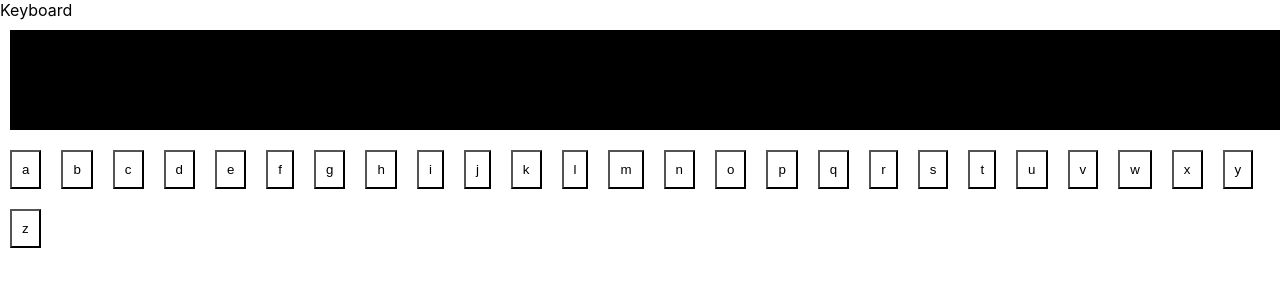
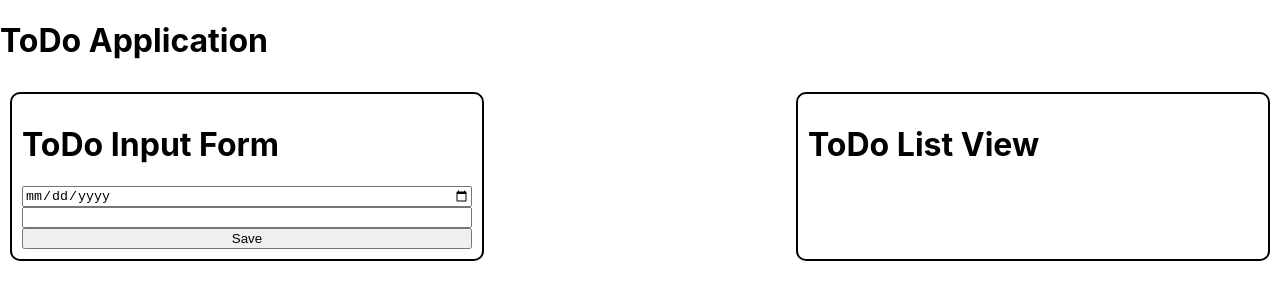
Before and after one commit to dnycstr/react-training-2025, a React (Create React App) app: page / in a window 1280 px wide. Shown: the top 300 px of the page. Built offline with nearby package versions, Linux system fonts and the light colour scheme.

Commit message:
Initial Todo Application

```diff
--- a/src/App.css
+++ b/src/App.css
@@ -39,11 +39,10 @@
   background-color: rgb(255, 255, 255);
   color: rgb(0, 0, 0);
   font-weight: 400;
-  width:fit-content;
+  width: fit-content;
   padding: 10px;
   margin: 10px;
 }
-
 
 .red-div {
   background-color: red;
@@ -102,3 +101,60 @@
     transform: rotate(360deg);
   }
 }
+
+.todo-container {
+  border-radius: 10px;
+  border-width: 2px;
+  border-style: solid;
+  border-color: black;
+  display: flex;
+  flex-direction: column;
+  justify-content: space-between;
+  width: 450px;
+  padding: 10px;
+  margin: 10px;
+}
+
+.todo-item-container {
+  border-radius: 10px;
+  border-width: 2px;
+  border-style: solid;
+  border-color: black;
+  display: flex;
+  flex-direction: row;
+  justify-content: space-between;
+  padding: 10px;
+  margin: 10px;
+}
+
+.todo-item-open {
+  background-color: rgb(88, 83, 83);
+  color: rgb(0, 0, 0);
+  width: 20px;
+  height: 20px;
+  border-radius: 50%;
+}
+
+.todo-item-complete {
+  background-color: rgb(16, 173, 45);
+  color: rgb(255, 255, 255);
+  width: 20px;
+  height: 20px;
+  border-radius: 50%;
+}
+
+.todo-item-overdue {
+  background-color: rgb(196, 58, 20);
+  color: rgb(255, 255, 255);
+  width: 20px;
+  height: 20px;
+  border-radius: 50%;
+}
+
+.todo-complete {
+  text-decoration: line-through;
+}
+
+.todo-open {
+  text-decoration: line-through;
+}
--- a/src/App.tsx
+++ b/src/App.tsx
@@ -1,22 +1,10 @@
 import "./App.css";
-import { KeyboardComponent } from "./parenttsx/KeyboardComponent";
-import { SampleComponentProps } from "./parenttsx/SampleComponentProps";
-import { SampleDataProps } from "./parenttsx/SampleDataProps";
-import { SampleEventProps } from "./parenttsx/SampleEventProps";
-import { SampleInputForm } from "./parenttsx/SampleInputForm";
-
-
-
+import { ToDoApplication } from "./parenttsx/ToDoApplication";
 
 function App() {
   return (
     <div>
-      {/* <SampleDataProps />
-      <SampleEventProps />
-      <SampleComponentProps /> */}
-
-      {/* <SampleInputForm /> */}
-      <KeyboardComponent/>
+      <ToDoApplication />
     </div>
   );
 }
--- /dev/null
+++ b/src/components/ToDoInputForm.tsx
@@ -0,0 +1,41 @@
+import { useState } from "react";
+import { ToDoItemModel } from "../parenttsx/ToDoApplication";
+
+interface ToDoInputFormProps {
+  onNewToDo: (todo: ToDoItemModel) => void;
+}
+
+export const ToDoInputForm: React.FC<ToDoInputFormProps> = ({ onNewToDo }) => {
+  const [todoDate, setTodoDate] = useState("");
+  const [todoTitle, setTodoTitle] = useState("");
+  return (
+    <div className="todo-container">
+      <h1>ToDo Input Form</h1>
+      <input
+        type="date"
+        value={todoDate}
+        onChange={(e) => setTodoDate(e.target.value)}
+      />
+      <input
+        type="text"
+        value={todoTitle}
+        onChange={(e) => setTodoTitle(e.target.value)}
+      />
+      <button
+        onClick={() => {
+          const newToDo: ToDoItemModel = {
+            id: 0,
+            date: todoDate,
+            title: todoTitle,
+            completed: false,
+          };
+          onNewToDo(newToDo);
+          setTodoDate("");
+          setTodoTitle("");
+        }}
+      >
+        Save
+      </button>
+    </div>
+  );
+};
--- /dev/null
+++ b/src/components/ToDoItem.tsx
@@ -0,0 +1,34 @@
+interface ToDoItemProps {
+  id: number;
+  title: string;
+  isCompleted: boolean;
+  date: string;
+  onComplete: (id: number) => void;
+}
+
+export const ToDoItem: React.FC<ToDoItemProps> = ({
+  id,
+  title,
+  isCompleted,
+  date,
+  onComplete,
+}) => {
+  const isOverdue = new Date(date) < new Date();
+  return (
+    <div className="todo-item-container">
+      <span className={isCompleted ? "todo-complete" : ""}>{title}</span>
+      <button
+        className={
+          isCompleted
+            ? "todo-item-complete"
+            : isOverdue
+            ? "todo-item-overdue"
+            : "todo-item-open"
+        }
+        onClick={() => {
+          onComplete(id);
+        }}
+      ></button>
+    </div>
+  );
+};
--- /dev/null
+++ b/src/components/ToDoListView.tsx
@@ -0,0 +1,30 @@
+import { ToDoItemModel } from "../parenttsx/ToDoApplication";
+import { ToDoItem } from "./ToDoItem";
+
+interface ToDoListViewProps {
+  listOfTodos: ToDoItemModel[];
+  onComplete: (id: number) => void;
+}
+
+export const ToDoListView: React.FC<ToDoListViewProps> = ({
+  listOfTodos,
+  onComplete,
+}) => {
+  return (
+    <div className="todo-container">
+      <h1>ToDo List View</h1>
+      <div>
+        {listOfTodos.map((todo, index) => (
+          <ToDoItem
+            key={index + 1}
+            id={todo.id}
+            title={todo.title}
+            isCompleted={todo.completed}
+            date={todo.date}
+            onComplete={onComplete}
+          />
+        ))}
+      </div>
+    </div>
+  );
+};
--- /dev/null
+++ b/src/parenttsx/ToDoApplication.tsx
@@ -0,0 +1,49 @@
+import { useState } from "react";
+import { HDiv } from "../components/HDiv";
+import { ToDoInputForm } from "../components/ToDoInputForm";
+import { ToDoListView } from "../components/ToDoListView";
+
+export interface ToDoItemModel {
+  id: number;
+  date: string;
+  title: string;
+  completed: boolean;
+}
+
+export const ToDoApplication = () => {
+  const [todos, setTodos] = useState<ToDoItemModel[]>([]);
+
+  const handleNewTodoItem = (newtodo: ToDoItemModel) => {
+    newtodo.id = todos.length + 1;
+    setTodos([...todos, newtodo]);
+  };
+
+  const handleOnComplete = (id: number) => {
+    const updatedTodos = todos.map((todo) => {
+      if (todo.id === id) {
+        todo.completed = true;
+      }
+
+      return todo;
+    });
+
+    setTodos(updatedTodos);
+  };
+
+  return (
+    <div>
+      <h1>ToDo Application</h1>
+      <HDiv>
+        <ToDoInputForm
+          onNewToDo={(todo: ToDoItemModel) => {
+            handleNewTodoItem(todo);
+          }}
+        />
+        <ToDoListView
+          listOfTodos={todos}
+          onComplete={(id: number) => handleOnComplete(id)}
+        />
+      </HDiv>
+    </div>
+  );
+};
```
